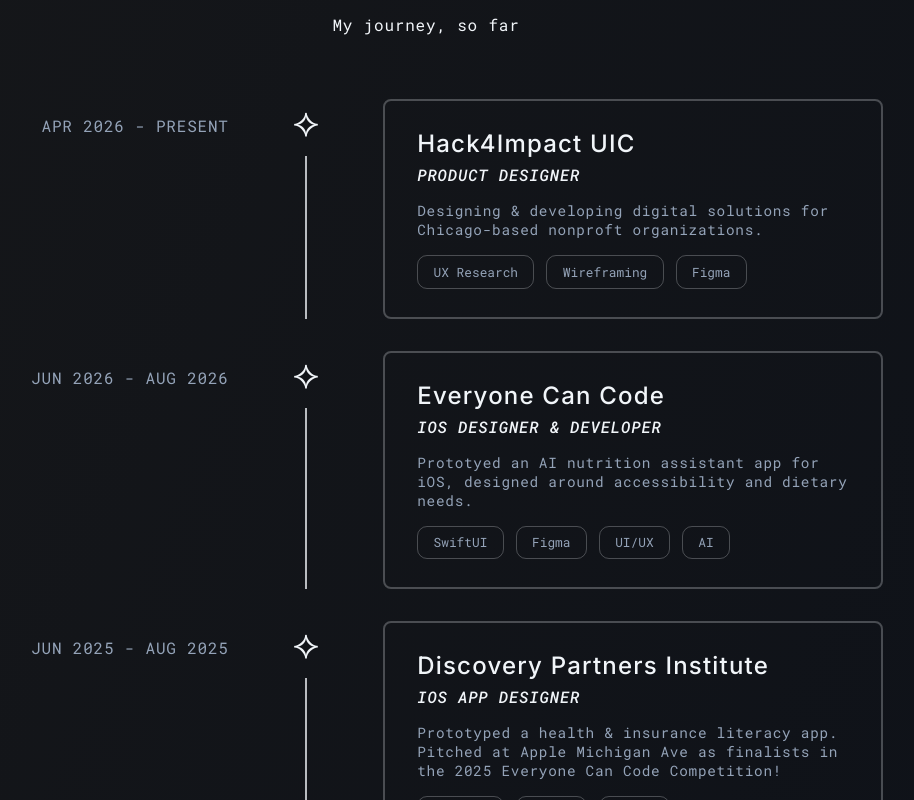
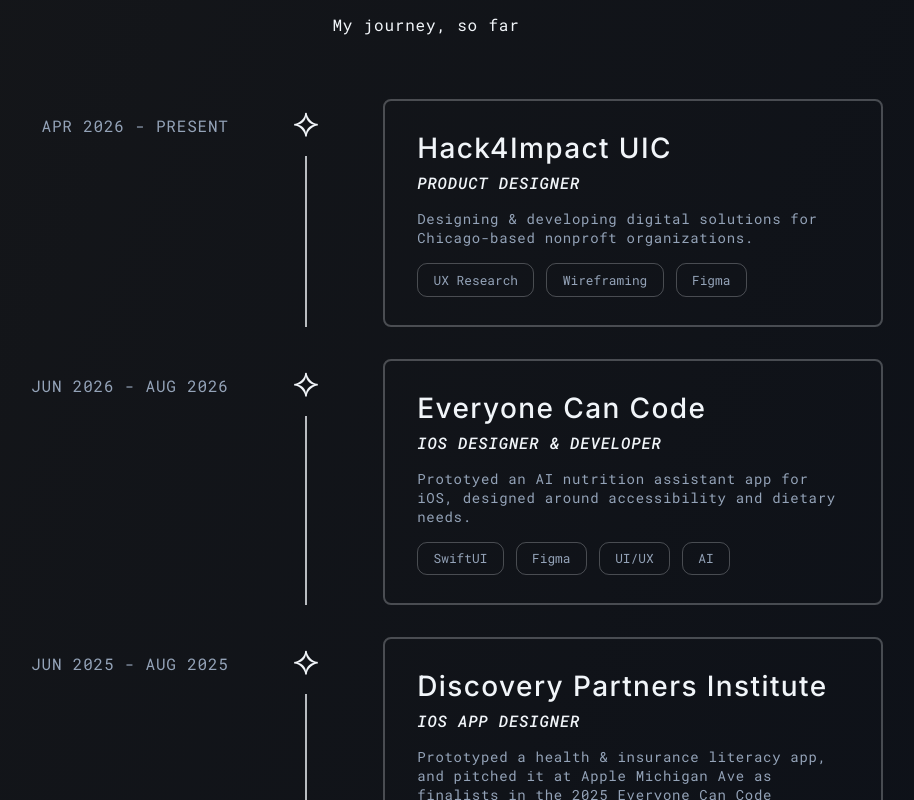
Before and after one commit to nnolmos1/personal-website-noah, a React (Vite) app: page / in a window 1280 px wide. Shown: the part 3120-3920 px from the top of the page, without its empty margins (214-1128 px from the left). Built offline with nearby package versions, Linux system fonts and the light colour scheme.

Commit message:
Minor updates

```diff
--- a/src/components/Experience.jsx
+++ b/src/components/Experience.jsx
@@ -59,7 +59,7 @@
                 <ExperienceCard
                     title="Discovery Partners Institute"
                     role="IOS APP DESIGNER"
-                    description="Prototyped a health & insurance literacy app. Pitched at Apple Michigan Ave as finalists in the 2025 Everyone Can Code Competition!"
+                    description="Prototyped a health & insurance literacy app, and pitched it at Apple Michigan Ave as finalists in the 2025 Everyone Can Code Competition!"
                     tags={["SwiftUI", "Figma", "UI/UX"]}
                 />
             </div>
--- a/src/components/Projects.jsx
+++ b/src/components/Projects.jsx
@@ -30,14 +30,14 @@
                     link="#"
                 />
 
-                <ProjectCard
+                {/* <ProjectCard
                     title="Erie Website Redesign"
                     description="Website redesign project for a Chicago nonprofit organization."
                     image="/your-image-here.png"
                     tags={["Figma", "UI/UX", "Frontend"]}
                     link="#"
                     featured={true}
-                />
+                /> */}
 
                 <ProjectCard
                     title="Erie Website Redesign"
--- a/src/index.css
+++ b/src/index.css
@@ -378,7 +378,7 @@
 
 .experience-card h3 {
    font-family: 'Inter', sans-serif;
-   font-size: 1.5rem;
+   font-size: 1.75rem;
    letter-spacing: 0.05em;
    margin: 0.5em 0 0.25em 0;
    font-weight: 500;
@@ -395,7 +395,7 @@
 
 .experience-description {
    font-family: 'Roboto Mono', monospace;
-   font-size: 0.9rem;
+   font-size: 0.875rem;
    letter-spacing: 0.05em;
    margin: 0;
    color: #94a3b8;
@@ -541,4 +541,8 @@
    .projects-grid {
       grid-template-columns: 1fr;
    }
+
+   .project-card.featured {
+      grid-column: span 1;
+   }
 }
```
